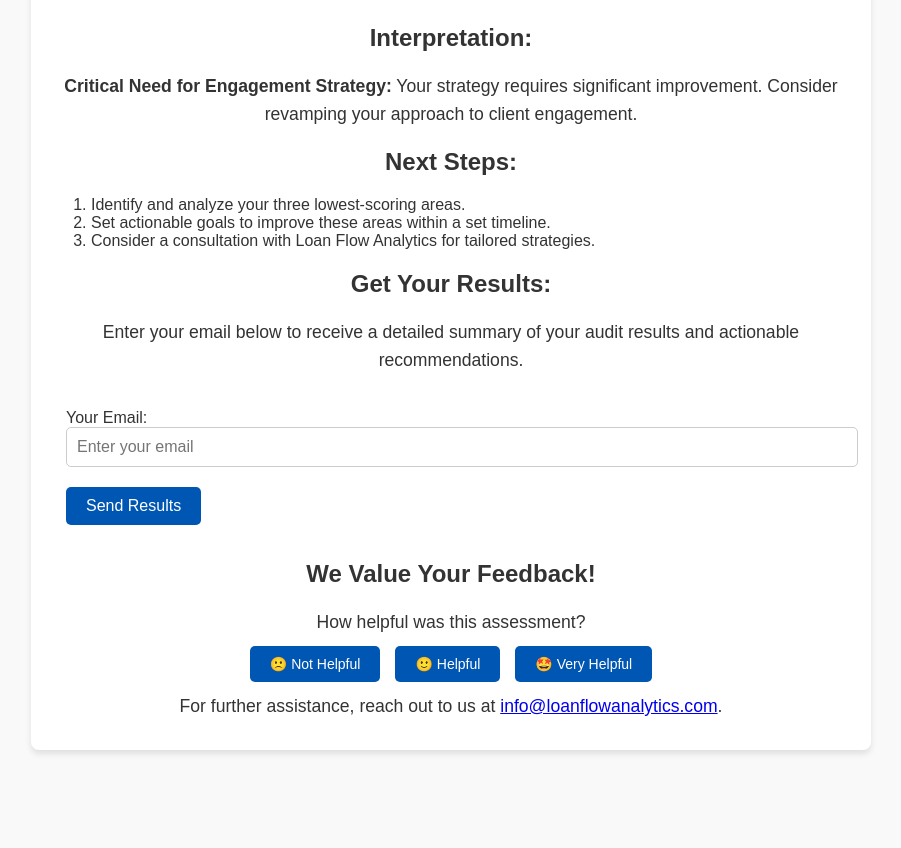
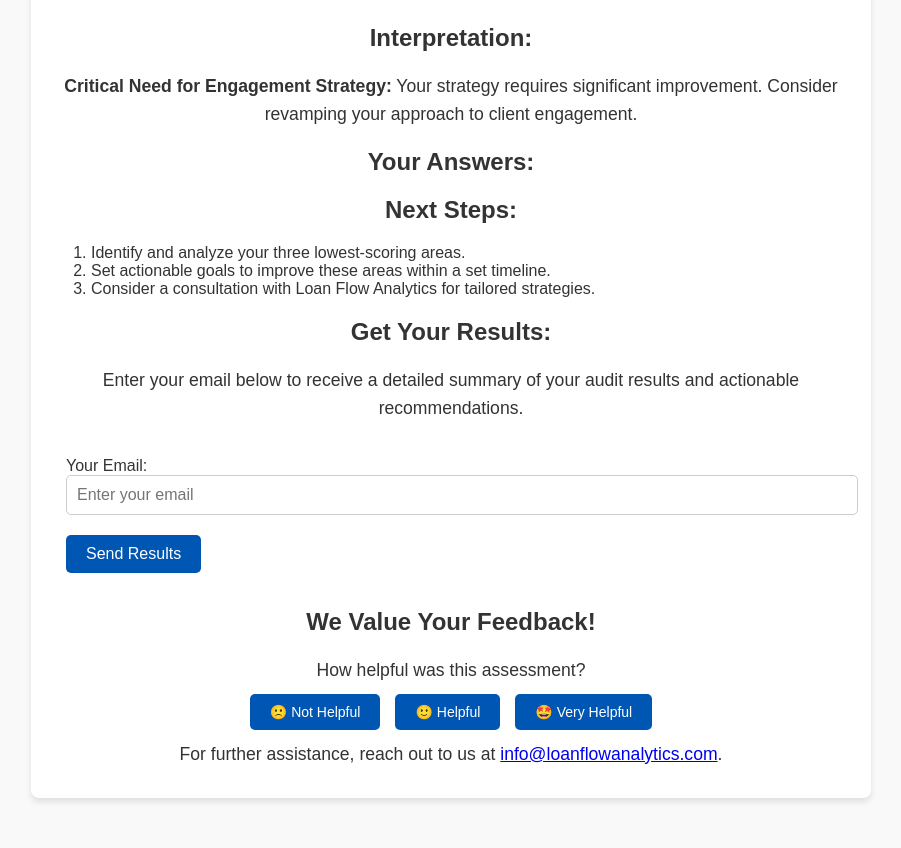
Before and after one commit to Shaphiyr/audit_tool, a Flask app: template templates/results.html in a window 1280 px wide. Shown: the part 236-1084 px from the top of the page, without its empty margins (189-1090 px from the left). Before the commit the page ends 990 px from the top, so only its background shows below. Run offline with Flask 2, Linux system fonts and the light colour scheme; the template is opened without the code that fills it, so the values that code supplies are empty.

Commit message:
Fix: Retain and display saved answers in audit sections

```diff
--- a/main.py
+++ b/main.py
@@ -14,12 +14,10 @@ def start_survey():
     last_name = request.form.get("last_name", "").strip()
     email = request.form.get("email", "").strip()
 
-    # Validate form inputs
     if not first_name or not last_name or not email:
         error_message = "All fields are required. Please fill out the form completely."
         return render_template("landing.html", error_message=error_message)
 
-    # Save validated data in the session
     session['first_name'] = first_name
     session['last_name'] = last_name
     session['email'] = email
@@ -33,7 +31,6 @@ def section1():
         section1_answers = request.form.to_dict()
         required_fields = ["q1", "q2", "q3", "q4", "q5"]
 
-        # Validate all required fields
         for field in required_fields:
             if field not in section1_answers or section1_answers[field].strip() == "":
                 error_message = "Please answer all questions before proceeding."
@@ -44,8 +41,8 @@ def section1():
                     saved_answers=session.get("answers", {})
                 )
 
-        # Save answers for Section 1 in the session
-        session['answers'].update(section1_answers)
+        # Save numeric part of answers
+        session['answers'].update({key: value.split(" ")[0] for key, value in section1_answers.items()})
         print("Session after Section 1:", session)  # Debugging
         return redirect(url_for("section2"))
 
@@ -60,11 +57,9 @@ def section2():
     if request.method == "POST":
         action = request.form.get("action")
 
-        # Navigate to previous section
         if action == "previous":
             return redirect(url_for("section1"))
 
-        # Validate answers for Section 2
         section2_answers = request.form.to_dict()
         required_fields = ["q6", "q7", "q8"]
 
@@ -78,8 +73,7 @@ def section2():
                     saved_answers=session.get("answers", {})
                 )
 
-        # Save answers for Section 2 in the session
-        session['answers'].update(section2_answers)
+        session['answers'].update({key: value.split(" ")[0] for key, value in section2_answers.items()})
         print("Session after Section 2:", session)  # Debugging
         return redirect(url_for("section3"))
 
@@ -94,11 +88,9 @@ def section3():
     if request.method == "POST":
         action = request.form.get("action")
 
-        # Navigate to previous section
         if action == "previous":
             return redirect(url_for("section2"))
 
-        # Validate answers for Section 3
         section3_answers = request.form.to_dict()
         required_fields = ["q9", "q10", "q11", "q12", "q13"]
 
@@ -112,8 +104,7 @@ def section3():
                     saved_answers=session.get("answers", {})
                 )
 
-        # Save answers for Section 3 in the session
-        session['answers'].update(section3_answers)
+        session['answers'].update({key: value.split(" ")[0] for key, value in section3_answers.items()})
         print("Session after Section 3:", session)  # Debugging
         return redirect(url_for("results_page"))
 
@@ -170,4 +161,4 @@ def send_email(to_email, first_name, score, answers):
         print("Failed to send email:", e)
 
 if __name__ == "__main__":
-    app.run(debug=True, host="0.0.0.0", port=5001)  # Ensure this is placed at the root
+    app.run(debug=True, host="0.0.0.0", port=5001)
--- a/templates/results.html
+++ b/templates/results.html
@@ -8,11 +8,10 @@
     <script src="{{ url_for('static', filename='darkmode.js') }}" defer></script>
 </head>
 <body>
-    <body>
-        <!-- Dark Mode Toggle -->
-        <div class="dark-mode-toggle">
-            <button id="dark-mode-toggle" aria-label="Toggle Dark Mode" class="toggle-emoji">🌞</button>
-        </div>
+    <!-- Dark Mode Toggle -->
+    <div class="dark-mode-toggle">
+        <button id="dark-mode-toggle" aria-label="Toggle Dark Mode" class="toggle-emoji">🌞</button>
+    </div>
 
     <div class="container">
         <h1>Client Engagement Audit Results</h1>
@@ -28,6 +27,13 @@
         {% else %}
             <p><strong>Critical Need for Engagement Strategy:</strong> Your strategy requires significant improvement. Consider revamping your approach to client engagement.</p>
         {% endif %}
+
+        <h2>Your Answers:</h2>
+        <ul>
+            {% for question, answer in answers.items() %}
+                <li><strong>{{ question }}:</strong> {{ answer }}</li>
+            {% endfor %}
+        </ul>
 
         <h2>Next Steps:</h2>
         <ol>
```
